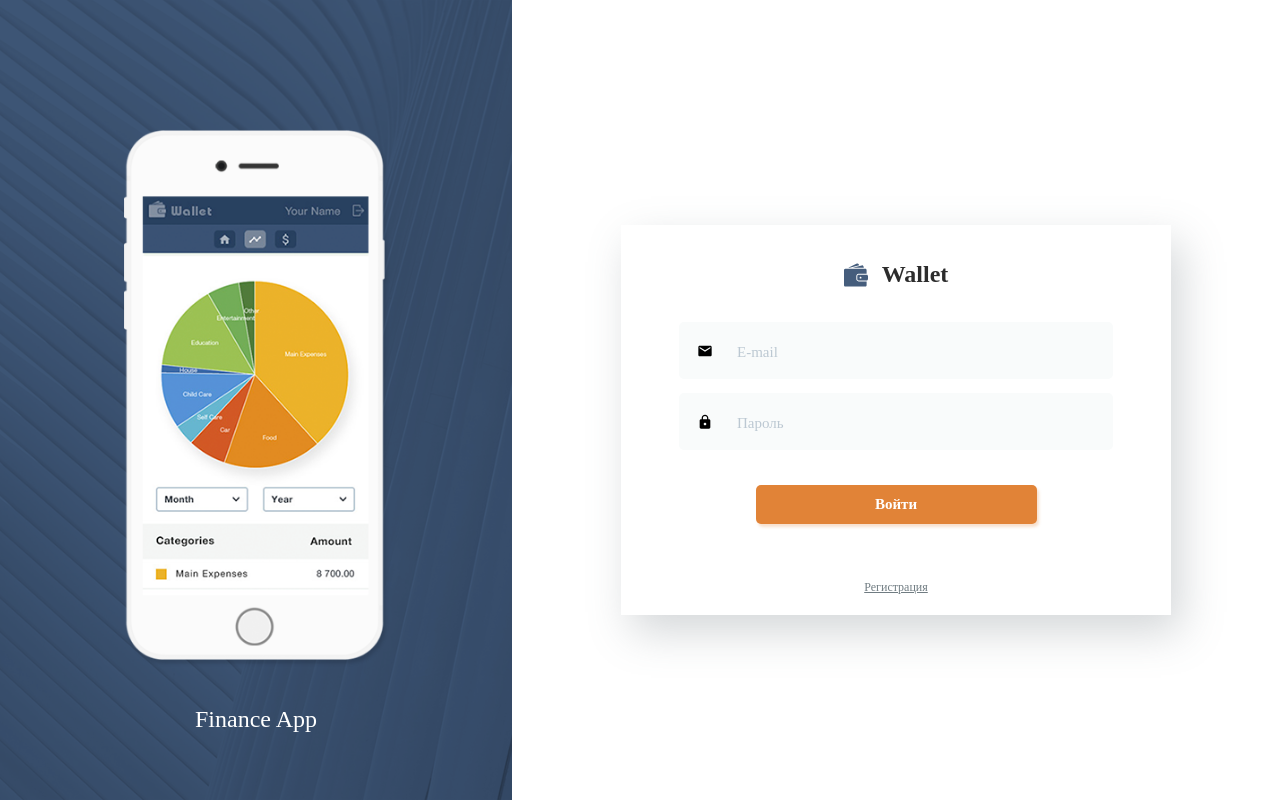
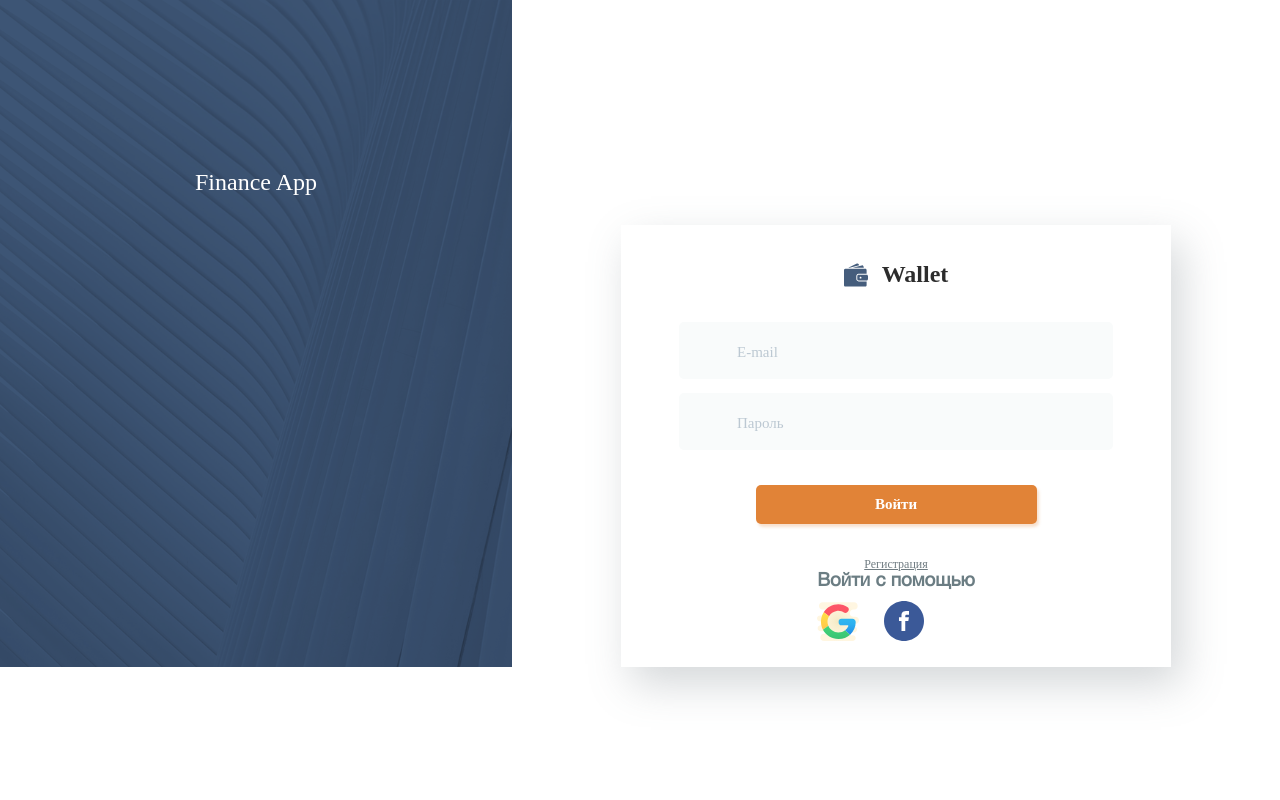
Before and after one commit to MIGHOST/FP_28, a React (Create React App) app: page /login in a window 1280 px wide. Built offline with nearby package versions, Linux system fonts and the light colour scheme.

Commit message:
merge_test

```diff
--- a/src/Containers/Login/Login.js
+++ b/src/Containers/Login/Login.js
@@ -1,5 +1,6 @@
 import React from "react";
-import style from "./Login.module.css";
+import { Link } from "react-router-dom";
+import styles from "./Login.module.css";
 import { useMediaQuery } from "react-responsive";
 
 const Login = () => {
@@ -10,53 +11,69 @@ const Login = () => {
   });
 
   return (
-    <div className={style.container}>
-      <div className={style.wrapper}>
+    <div className={styles.container}>
+      <div className={styles.wrapper}>
         {/**----wrapper-left---- */}
         {!isTablet && (
-          <div className={style.wrapper_left}>
-            <div className={style.wrapper_phone}></div>
-            <h2 className={style.wrapper_left__title}>Finance App</h2>
+          <div className={styles.wrapper_left}>
+            <div className={styles.wrapper_phone}></div>
+            <h2 className={styles.wrapper_left__title}>Finance App</h2>
           </div>
         )}
 
         {/**----wrapper-right---- */}
-        <div className={style.wrapper_right}>
-          <div className={style.wrapper_login}>
-            <div className={style.wrapper_title}>
-              <div className={style.img_logo}></div>
-              <h2 className={style.title}>Wallet</h2>
+        <div className={styles.wrapper_right}>
+          <div className={styles.wrapper_login}>
+            <div className={styles.wrapper_title}>
+              <div className={styles.img_logo}></div>
+              <h2 className={styles.title}>Wallet</h2>
             </div>
             {/**----form---- */}
-            <form className={style.form}>
-              <div className={style.input_wrapper}>
-                <div className={`${style.icon} ${style.icon_email}`}></div>
+            <form className={styles.form}>
+              <div className={styles.input_wrapper}>
+                <div className={`${styles.icon} ${styles.icon_email}`}></div>
                 <input
-                  className={`${style.input} ${style.input_email}`}
+                  className={`${styles.input} ${styles.input_email}`}
                   placeholder="E-mail"
                 />
               </div>
 
-              <div className={style.input_wrapper}>
-                <div className={`${style.icon} ${style.icon_password}`}></div>
+              <div className={styles.input_wrapper}>
+                <div className={`${styles.icon} ${styles.icon_password}`}></div>
                 <input
-                  className={`${style.input} ${style.input_password}`}
+                  className={`${styles.input} ${styles.input_password}`}
                   placeholder="Пароль"
                 />
               </div>
 
-              <button type="submit" className={style.buttom}>
+              <button type="submit" className={styles.buttom}>
                 Войти
               </button>
             </form>
-            <a className={style.link_registation} href="#">
+            <Link
+              to="/registration"
+              className={styles.link_registation}
+              href="#"
+            >
               Регистрация
-            </a>
+            </Link>
+
+            <div className={styles.login}>
+              <h3 className={styles.social_title}>Войти c помощью</h3>
+              <div className={styles.social_box}>
+                <Link to="/google" className={styles}>
+                  <div className={styles.google_box}></div>
+                </Link>
+                <Link to="/facebook" className={styles}>
+                  <div className={styles.fb_box}></div>
+                </Link>
+              </div>
+            </div>
+
+            {isTablet && (
+              <h2 className={styles.wrapper_left__title}>Finance App</h2>
+            )}
           </div>
-
-          {isTablet && (
-            <h2 className={style.wrapper_left__title}>Finance App</h2>
-          )}
         </div>
       </div>
     </div>
--- a/src/Containers/Login/Login.module.css
+++ b/src/Containers/Login/Login.module.css
@@ -14,7 +14,7 @@
   align-items: center;
   padding: 130px 0 67px;
   min-width: 32em;
-  height: 100vh;
+  /* height: 100vh; */
   background-blend-mode: multiply;
   background: rgb(61, 85, 117) url("./images/Слой_1.png") center;
   background-size: cover;
@@ -22,7 +22,7 @@
 
 .wrapper_phone {
   width: 298px;
-  height: 599px;
+  /* height: 599px; */
   margin-bottom: 39px;
   background: url("./images/5-layers.webp") no-repeat center;
   background-size: contain;
@@ -38,7 +38,7 @@
 
 .wrapper_right {
   width: 48em;
-  height: auto;
+  /* height: auto; */
   display: flex;
   justify-content: center;
   padding-top: 225px;
@@ -50,7 +50,7 @@
   padding: 36px 58px 20px;
   align-items: center;
   width: 550px;
-  height: 390px;
+  /* height: 390px; */
   box-shadow: 10px 17px 40px rgba(112, 124, 130, 0.3);
   background-color: #ffffff;
 }
@@ -77,7 +77,7 @@
 
 .form {
   width: 100%;
-  height: 100%;
+  /* height: 100%; */
   display: flex;
   flex-direction: column;
   align-items: center;
@@ -122,7 +122,7 @@
   top: 21px;
   left: 18px;
   width: 20px;
-  height: 16px;
+  /* height: 16px; */
 }
 
 .icon_email {
@@ -212,3 +212,39 @@
     margin: 0 0 21px;
   }
 }
+
+
+.social_box{
+  display: inline-flex;
+  justify-content: center;
+  margin: 0 auto;
+  padding: 0;
+  margin-top: 10px;
+}
+.social_title{
+  margin: 0;
+  padding: 0;
+  text-align: center;
+  color: rgb(107, 125, 131);
+  font-family: "HelveticaNeueCyr";
+}
+.google_box{
+  margin: auto;
+  background-image: url("../../icons/social_icon/google.svg");
+  width: 42px;
+  height: 42px;
+  margin-right: 25px;
+
+}
+.fb_box{
+  margin: auto;
+  background-image: url("../../icons/social_icon/fb.svg");
+  width: 40px;
+  height: 40px;
+}
+
+.fb_box:hover,
+.google_box:hover
+{
+transform: scale(1.2);
+}
```
